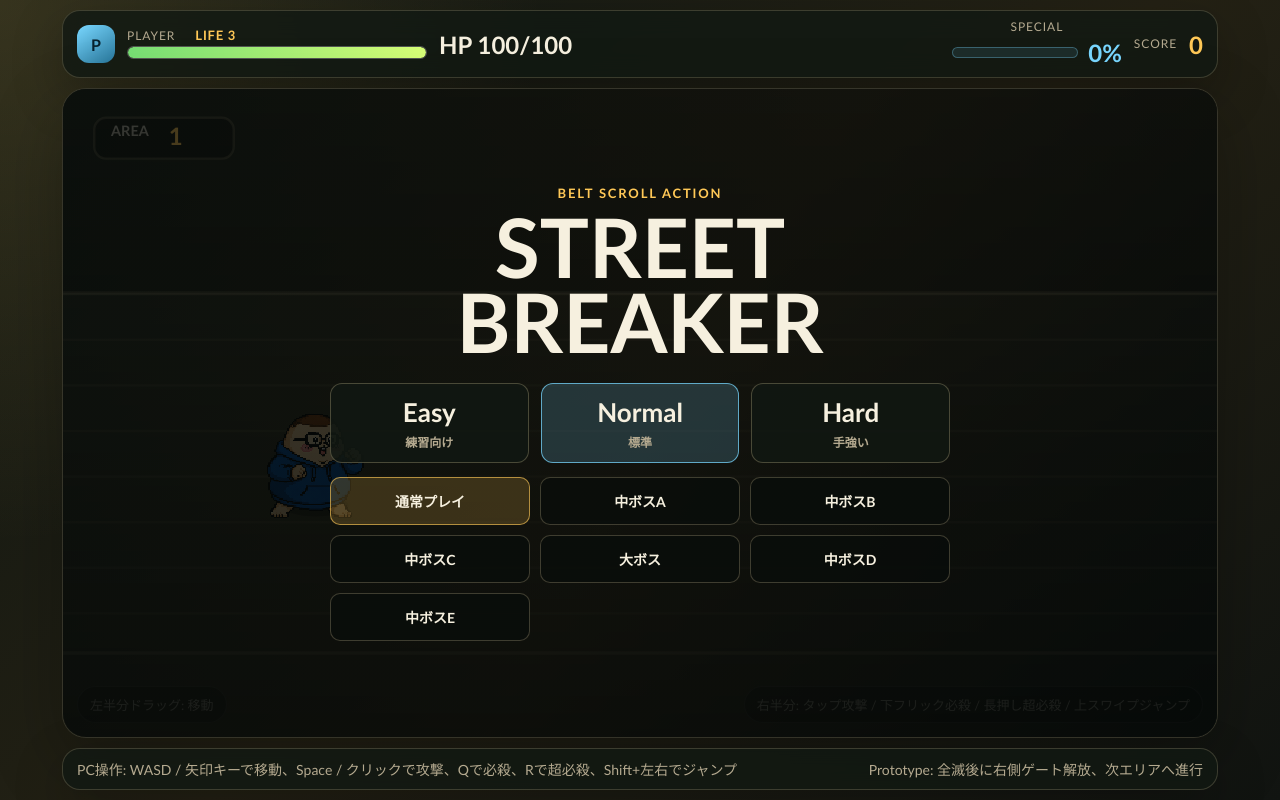
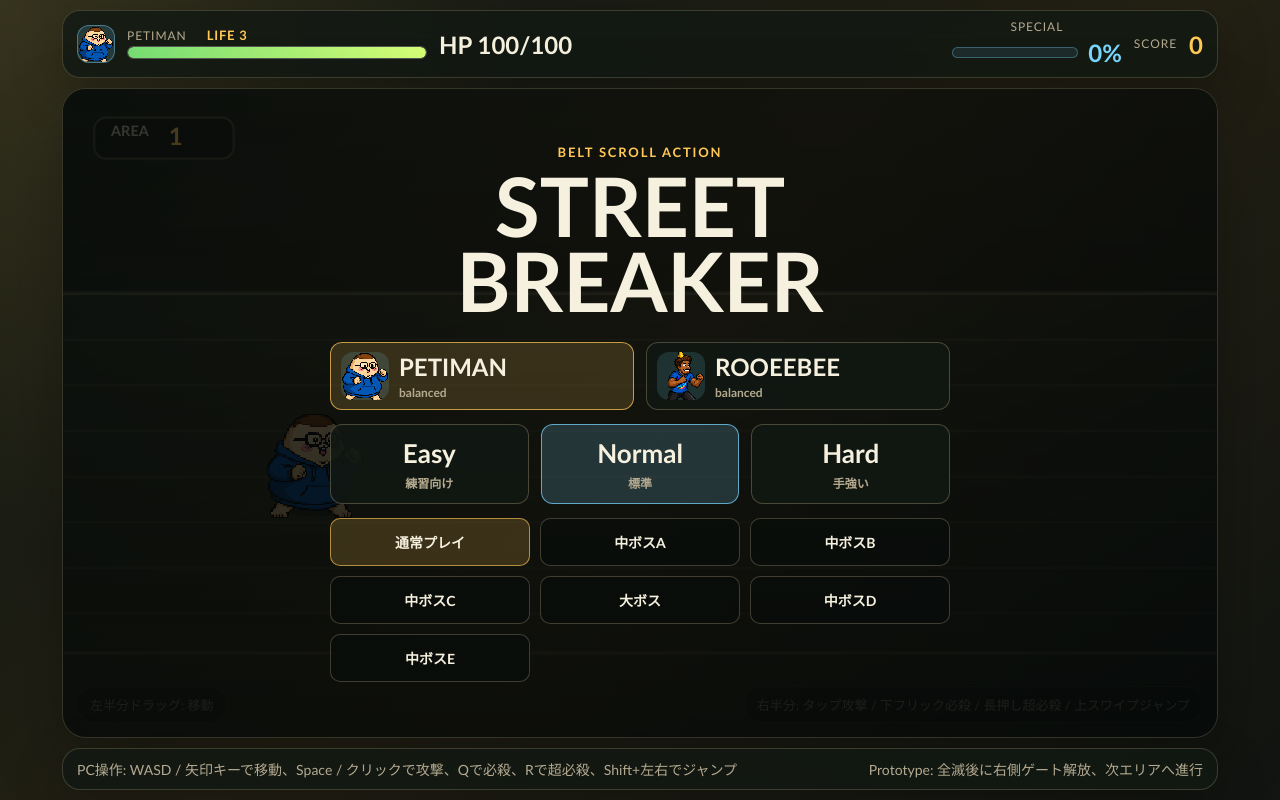
Before and after one commit to petimaru/Belt-scroll-action, a plain HTML site: page index.html in a window 1280 px wide. Drawn offline with Linux system fonts and the light colour scheme; animation ran at ten frames a second.

Commit message:
Add player character selection

```diff
--- a/index.html
+++ b/index.html
@@ -7,16 +7,16 @@
       content="width=device-width, initial-scale=1, maximum-scale=1, user-scalable=no, viewport-fit=cover"
     />
     <title>ベルトスクロールアクションメーカー Prototype</title>
-    <link rel="stylesheet" href="style.css?v=59" />
+    <link rel="stylesheet" href="style.css?v=62" />
   </head>
   <body>
     <main class="game-shell" aria-label="ベルトスクロールアクションゲーム">
       <header class="hud hud-top">
         <div class="player-card">
-          <span class="avatar" aria-hidden="true">P</span>
+          <span id="playerAvatar" class="avatar" aria-hidden="true"></span>
           <div>
             <div class="player-meta">
-              <p class="label">Player</p>
+              <p id="playerNameLabel" class="label">PETIMAN</p>
               <strong id="lifeText" class="life-text">LIFE 3</strong>
             </div>
             <div class="meter" aria-label="プレイヤーHP">
@@ -47,6 +47,7 @@
           <div class="title-panel">
             <p class="title-kicker">Belt Scroll Action</p>
             <h1>STREET BREAKER</h1>
+            <div id="characterActions" class="character-actions" aria-label="キャラクター選択"></div>
             <div class="difficulty-actions" aria-label="難易度選択">
               <button class="difficulty-button" type="button" data-difficulty="easy">
                 <span>Easy</span>
@@ -80,6 +81,6 @@
       </footer>
     </main>
 
-    <script src="main.js?v=59"></script>
+    <script src="main.js?v=62"></script>
   </body>
 </html>
--- a/main.js
+++ b/main.js
@@ -3,6 +3,8 @@ const ctx = canvas.getContext("2d");
 const hpBar = document.getElementById("hpBar");
 const hpText = document.getElementById("hpText");
 const lifeText = document.getElementById("lifeText");
+const playerAvatar = document.getElementById("playerAvatar");
+const playerNameLabel = document.getElementById("playerNameLabel");
 const specialButton = document.getElementById("specialButton");
 const specialBar = document.getElementById("specialBar");
 const specialText = document.getElementById("specialText");
@@ -10,6 +12,7 @@ const scoreText = document.getElementById("scoreText");
 const message = document.getElementById("message");
 const titleOverlay = document.getElementById("titleOverlay");
 const difficultyButtons = [...document.querySelectorAll("[data-difficulty]")];
+const characterActions = document.getElementById("characterActions");
 const debugStartActions = document.getElementById("debugStartActions");
 const continueOverlay = document.getElementById("continueOverlay");
 const continueCount = document.getElementById("continueCount");
@@ -116,8 +119,18 @@ const PLAYER_KNIFE = {
   radius: 10,
 };
 
-const PLAYER_SPRITE_HEIGHT = 92;
-const PLAYER_SPRITE_PATHS = {
+const PLAYER_CHARACTERS = {
+  petiman: {
+    label: "PETIMAN",
+    description: "balanced",
+    spriteHeight: 92,
+    spriteHeights: {},
+    footOffsetY: 30,
+    stats: {
+      maxHp: 100,
+      speed: 245,
+    },
+    sprites: {
       idle: "assets/sprites/player/petiman-idle.png",
       run1: "assets/sprites/player/petiman-run-1.png",
       run2: "assets/sprites/player/petiman-run-2.png",
@@ -125,8 +138,35 @@ const PLAYER_SPRITE_PATHS = {
       jumpKick: "assets/sprites/player/petiman-high-kick.png",
       damage: "assets/sprites/player/petiman-damage.png",
       ko: "assets/sprites/player/petiman-ko.png",
+    },
+  },
+  rooeeebee: {
+    label: "ROOEEBEE",
+    description: "balanced",
+    spriteHeight: 108,
+    spriteHeights: {
+      ko: 54,
+    },
+    footOffsetY: 28,
+    stats: {
+      maxHp: 100,
+      speed: 245,
+    },
+    sprites: {
+      idle: "assets/sprites/player/rooeeebee-idle.png",
+      run1: "assets/sprites/player/rooeeebee-run-1.png",
+      run2: "assets/sprites/player/rooeeebee-run-2.png",
+      punch: "assets/sprites/player/rooeeebee-punch.png",
+      jumpKick: "assets/sprites/player/rooeeebee-high-kick.png",
+      damage: "assets/sprites/player/rooeeebee-damage.png",
+      ko: "assets/sprites/player/rooeeebee-ko.png",
+    },
+  },
 };
-const playerSprites = loadSpriteImages(PLAYER_SPRITE_PATHS);
+const playerSprites = Object.fromEntries(
+  Object.entries(PLAYER_CHARACTERS).map(([key, character]) => [key, loadSpriteImages(character.sprites)]),
+);
+let currentPlayerCharacterKey = "petiman";
 
 const BIKE_ENEMY = {
   warningTime: 1.45,
@@ -337,6 +377,10 @@ function getCurrentDifficulty() {
   return DIFFICULTY_SETTINGS[currentDifficultyKey] ?? DIFFICULTY_SETTINGS.normal;
 }
 
+function getCurrentPlayerCharacter() {
+  return PLAYER_CHARACTERS[currentPlayerCharacterKey] ?? PLAYER_CHARACTERS.petiman;
+}
+
 function scaleEnemyHp(value) {
   return Math.round(value * getCurrentDifficulty().enemyHpScale);
 }
@@ -369,13 +413,14 @@ function getAttackWindup(baseWindup, enemy) {
 }
 
 function createPlayer() {
+  const character = getCurrentPlayerCharacter();
   return {
     x: 210,
     y: 330,
     radius: 24,
-    speed: 245,
-    hp: 100,
-    maxHp: 100,
+    speed: character.stats.speed,
+    hp: character.stats.maxHp,
+    maxHp: character.stats.maxHp,
     facing: 1,
     invincibleTimer: 0,
     respawnInvincible: false,
@@ -756,6 +801,12 @@ function selectDifficulty(difficultyKey = currentDifficultyKey) {
   updateTitleOverlay();
 }
 
+function selectPlayerCharacter(characterKey = currentPlayerCharacterKey) {
+  if (PLAYER_CHARACTERS[characterKey]) currentPlayerCharacterKey = characterKey;
+  updateTitleOverlay();
+  updatePlayerIdentityHud();
+}
+
 function startGame(startArea = 1) {
   clearAllInput();
   resetRun(false, startArea);
@@ -763,9 +814,19 @@ function startGame(startArea = 1) {
 
 function updateTitleOverlay() {
   titleOverlay.hidden = state.gameStarted;
+  updatePlayerIdentityHud();
   difficultyButtons.forEach((button) => {
     button.classList.toggle("is-selected", button.dataset.difficulty === currentDifficultyKey);
   });
+  [...characterActions.querySelectorAll("[data-character]")].forEach((button) => {
+    button.classList.toggle("is-selected", button.dataset.character === currentPlayerCharacterKey);
+  });
+}
+
+function updatePlayerIdentityHud() {
+  const character = getCurrentPlayerCharacter();
+  playerNameLabel.textContent = character.label;
+  playerAvatar.replaceChildren(createCharacterFaceImage(character, `${character.label} face`));
 }
 
 function buildDebugStartButtons() {
@@ -780,6 +841,35 @@ function buildDebugStartButtons() {
     button.addEventListener("click", () => startGame(option.area));
     debugStartActions.append(button);
   });
+}
+
+function buildCharacterButtons() {
+  characterActions.replaceChildren();
+
+  Object.entries(PLAYER_CHARACTERS).forEach(([key, character]) => {
+    const button = document.createElement("button");
+    button.className = "character-button";
+    button.type = "button";
+    button.dataset.character = key;
+    button.append(createCharacterFaceImage(character, ""));
+
+    const labelWrap = document.createElement("span");
+    const name = document.createElement("span");
+    name.textContent = character.label;
+    const detail = document.createElement("small");
+    detail.textContent = character.description;
+    labelWrap.append(name, detail);
+    button.append(labelWrap);
+    button.addEventListener("click", () => selectPlayerCharacter(key));
+    characterActions.append(button);
+  });
+}
+
+function createCharacterFaceImage(character, altText) {
+  const image = document.createElement("img");
+  image.src = character.sprites.idle;
+  image.alt = altText;
+  return image;
 }
 
 function spawnWave(preserveEventEnemies = false) {
@@ -2618,21 +2708,22 @@ function drawPlayer(scaleX, scaleY) {
 }
 
 function drawPlayerSprite(player, jumpHeight, scaleX, scaleY) {
+  const character = getCurrentPlayerCharacter();
+  const sprites = playerSprites[currentPlayerCharacterKey] ?? playerSprites.petiman;
   const spriteKey = getPlayerSpriteKey(player);
-  const sprite = playerSprites[spriteKey] ?? playerSprites.idle;
+  const sprite = sprites[spriteKey] ?? sprites.idle;
   if (!sprite?.loaded || sprite.failed) return false;
 
   const image = sprite.image;
-  const spriteHeight = PLAYER_SPRITE_HEIGHT;
+  const spriteHeight = character.spriteHeights?.[spriteKey] ?? character.spriteHeight;
   const spriteWidth = spriteHeight * (image.naturalWidth / image.naturalHeight);
-  const footOffsetY = 30;
 
   ctx.save();
   ctx.translate(player.x * scaleX, (player.y - jumpHeight) * scaleY);
   ctx.scale(scaleX * player.facing, scaleY);
   ctx.globalAlpha = player.invincibleTimer > 0 ? 0.65 : 1;
   ctx.imageSmoothingEnabled = false;
-  ctx.drawImage(image, -spriteWidth / 2, -spriteHeight + footOffsetY, spriteWidth, spriteHeight);
+  ctx.drawImage(image, -spriteWidth / 2, -spriteHeight + character.footOffsetY, spriteWidth, spriteHeight);
   drawPlayerSpriteOverlays(player);
   ctx.restore();
   return true;
@@ -3748,6 +3839,7 @@ canvas.addEventListener("contextmenu", (event) => event.preventDefault());
 resizeCanvas();
 preventBrowserZoomGestures();
 buildDebugStartButtons();
+buildCharacterButtons();
 updateTitleOverlay();
 updateHud();
 requestAnimationFrame(loop);
--- a/style.css
+++ b/style.css
@@ -132,9 +132,19 @@ body {
   width: 38px;
   height: 38px;
   border-radius: 12px;
-  background: linear-gradient(145deg, var(--player), #27769a);
+  overflow: hidden;
+  border: 1px solid rgba(121, 215, 255, 0.42);
+  background: rgba(121, 215, 255, 0.16);
   color: #08222e;
   font-weight: 900;
+}
+
+.avatar img {
+  width: 100%;
+  height: 100%;
+  object-fit: cover;
+  object-position: 50% 18%;
+  image-rendering: pixelated;
 }
 
 .player-meta {
@@ -314,6 +324,61 @@ body {
   line-height: 0.92;
 }
 
+.character-actions {
+  display: grid;
+  grid-template-columns: repeat(2, minmax(0, 1fr));
+  gap: 12px;
+  margin-bottom: 14px;
+}
+
+.character-button {
+  display: grid;
+  grid-template-columns: 48px minmax(0, 1fr);
+  align-items: center;
+  gap: 10px;
+  min-height: 66px;
+  padding: 9px 10px;
+  border: 1px solid rgba(255, 232, 180, 0.24);
+  border-radius: 12px;
+  background: rgba(18, 25, 19, 0.88);
+  color: var(--text);
+  font: inherit;
+  font-weight: 900;
+  text-align: left;
+  cursor: pointer;
+}
+
+.character-button img {
+  width: 48px;
+  height: 48px;
+  overflow: hidden;
+  border-radius: 12px;
+  object-fit: cover;
+  object-position: 50% 18%;
+  image-rendering: pixelated;
+  background: rgba(121, 215, 255, 0.14);
+}
+
+.character-button span,
+.character-button small {
+  display: block;
+}
+
+.character-button span {
+  font-size: clamp(17px, 2.7vw, 24px);
+}
+
+.character-button small {
+  margin-top: 4px;
+  color: var(--muted);
+  font-size: 12px;
+}
+
+.character-button.is-selected {
+  border-color: rgba(255, 200, 87, 0.72);
+  background: rgba(255, 200, 87, 0.16);
+}
+
 .difficulty-actions {
   display: grid;
   grid-template-columns: repeat(3, minmax(0, 1fr));
```
Also changed, not shown: assets/sprites/player/rooeeebee-damage.png (added), assets/sprites/player/rooeeebee-high-kick.png (added), assets/sprites/player/rooeeebee-idle.png (added), assets/sprites/player/rooeeebee-ko.png (added), assets/sprites/player/rooeeebee-punch.png (added), assets/sprites/player/rooeeebee-run-1.png (added), assets/sprites/player/rooeeebee-run-2.png (added), 1 other file. Lines whose indentation alone changed are shown as unchanged.
